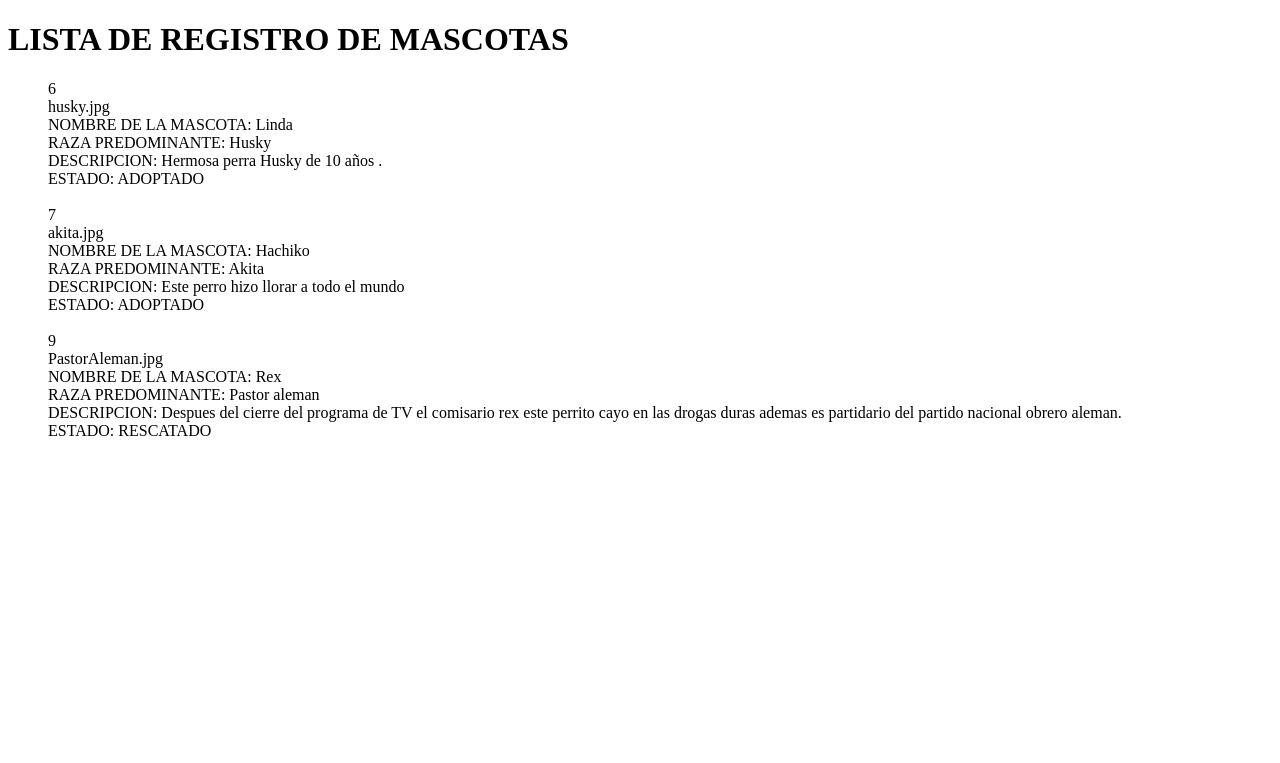
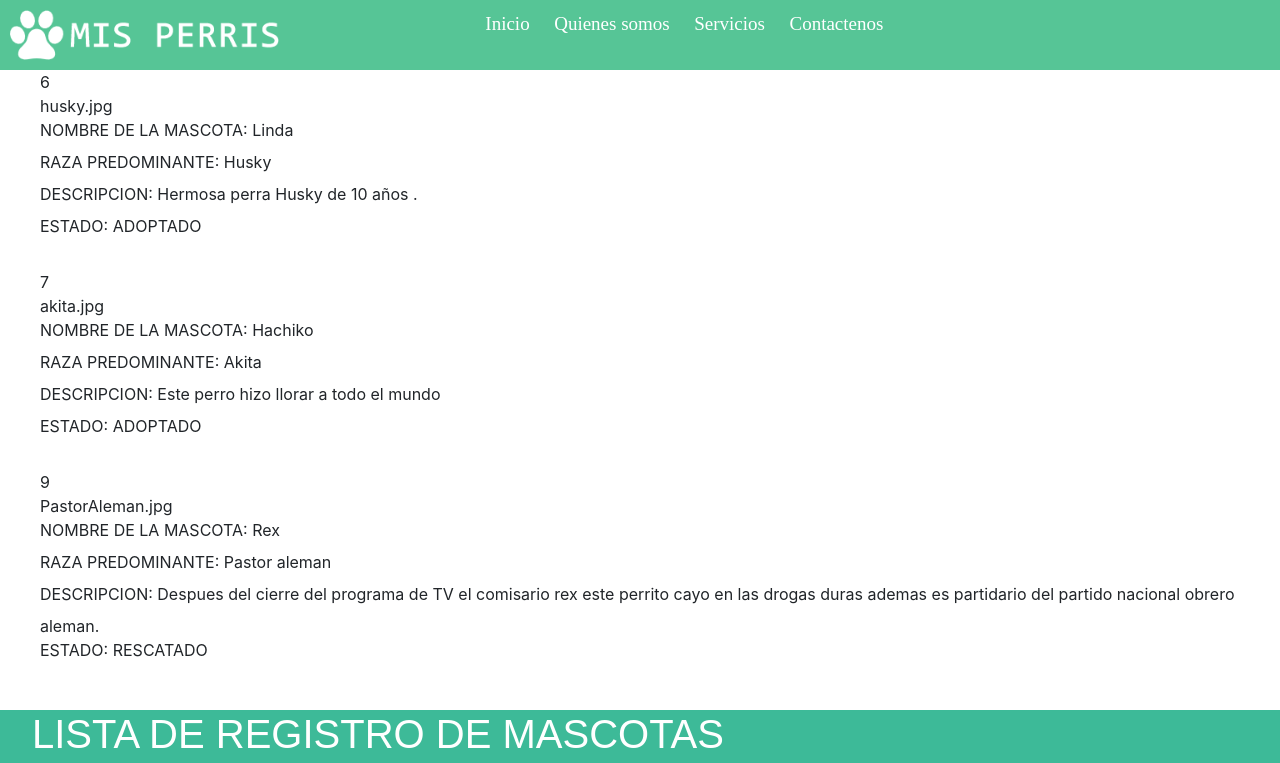
Before and after one commit to Papamono/NIcoChupalo, a Django app: page /inicio/listar/ in a window 1280 px wide. Shown: the top 763 px of the page. Run offline with Django 3.2, Linux system fonts and the light colour scheme; data comes from the database, SQL or seed files in the repository; some libraries are stand-ins or nearby versions.

Commit message:
inicio sesion y listado

```diff
--- a/MisPerris/login/templates/listado.html
+++ b/MisPerris/login/templates/listado.html
@@ -3,12 +3,30 @@
 
   <head>
     <meta charset="utf-8">
+    <link rel="stylesheet" href="../static/css/bootstrap.css" type="text/css" >
+    <link rel="stylesheet" href="../static/css/flexboxgrid.css" type="text/css">
+    <link rel="stylesheet" href="../static/css/estilo.css">
+    <link rel="stylesheet" href="https://use.fontawesome.com/releases/v5.2.0/css/all.css" integrity="sha384-hWVjflwFxL6sNzntih27bfxkr27PmbbK/iSvJ+a4+0owXq79v+lsFkW54bOGbiDQ" crossorigin="anonymous">
+
     <title>LISTAR</title>
   </head>
 
   <body>
-      <h1>LISTA DE REGISTRO DE MASCOTAS</h1>
-
+    <div class="container-fluid titulo">
+      <div class="row">
+        <div class="col-xs-12 col-sm-6 col-md-4">
+          <img src="../static/img/logo.png" height="50px">
+        </div>
+        <nav class="col-xs-12 col-sm-6 col-md-8">
+          <ul class="menu">
+            <li><a href="#">Inicio</a></li>
+            <li><a href="#">Quienes somos</a></li>
+            <li><a href="#">Servicios</a></li>
+            <li><a href="#">Contactenos</a></li>
+          </ul>
+        </nav>
+      </div>
+    </div>
     <ul>
 
       {% for elemento in Listado_registro %}
@@ -30,8 +48,26 @@
       <br>
       <br>
       {% endfor %}
+    </ul>
 
-      </ul>
+    <div class="container-fluid perriss" style="margin :0%;">
+      <div class="row">
+        <div class="col-xs-12">
+          <h1 style="color:white; font-family: Arial, Helvetica, sans-serif">LISTA DE REGISTRO DE MASCOTAS</h1>
+          <div>
+            <div class="card">
+              <img class="card-img-top" src="#" alt="Card image cap">  <!--IMAGEN-->
+              <div class="card-body">
+                <h5 class="card-title"></h5>   <!--NOMBRE-->
+                <p class="card-text"></p>  <!--DESCRIPCION-->
+                <button type="button" class="btn btn-primary">MODIFICAR</button>
+                <button type="button" class="btn btn-primary">ELIMINAR</button>
+              </div>
+            </div>
+          </div>
+        </div>
+      </div>
+    </div>
 
   </body>
 
```
Also changed, not shown: MisPerris/login/static/css/estilo.css (+8 -0 lines), MisPerris/login/templates/inicio.html (+2 -9 lines), MisPerris/login/templates/login.html (+24 -17 lines). Lines whose indentation alone changed are shown as unchanged.
